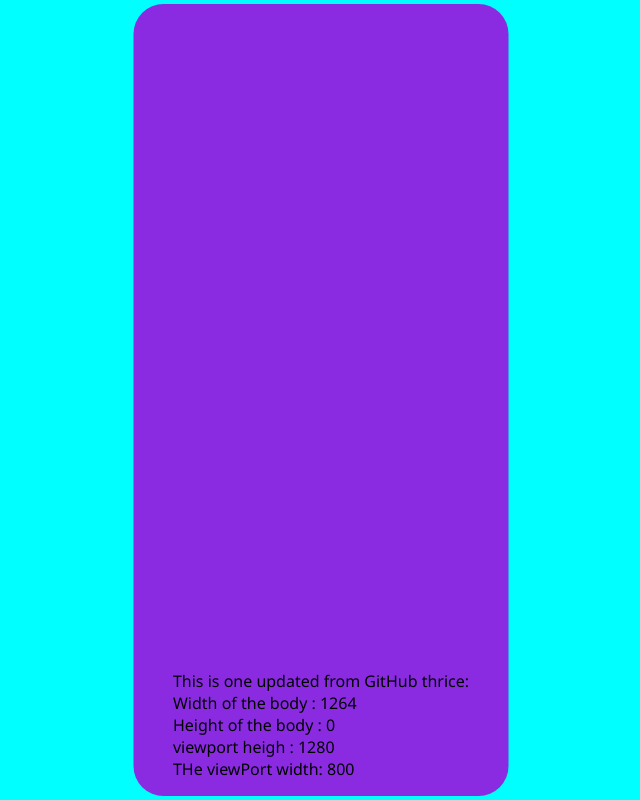
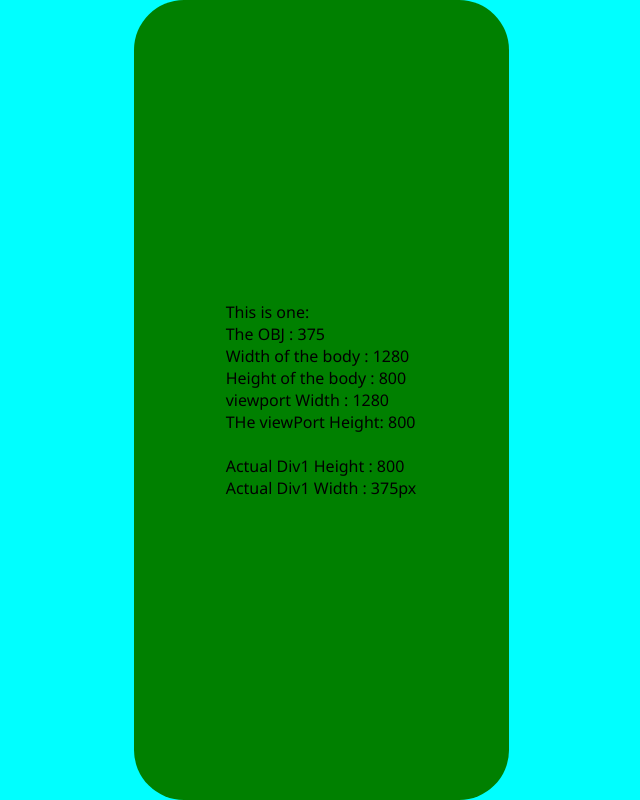
Before and after one commit to JovinMtl/testsize, a plain HTML site: page index.html in a window 1280 px wide. Shown: the whole page, without its empty margins (319-959 px from the left). Drawn offline with nearby package versions, Linux system fonts and the light colour scheme.

Commit message:
can now fit well the screen, i think

```diff
--- a/app.js
+++ b/app.js
@@ -4,12 +4,19 @@ console.log("The app starts ...")
 document.addEventListener('DOMContentLoaded', function(){
 
     var body = document.body
+    var div1 = document.querySelector('.one')
+    var divContent = div1.textContent
 
     var bodyHeight = body.offsetHeight
     var bodyWidth = body.offsetWidth
+    var div1Width = div1.offsetWidth
+    var div1Height = div1.offsetHeight
 
     console.log("Width :", bodyWidth)
     console.log("Height : ", bodyHeight)
+    console.log("The div1 : ", div1 + "With" + divContent)
+    console.log("THe width of the Div: " + div1Width)
+    console.log("THe Height of Div1 : " + div1Height)
 })
 
 window.onload = ()=>{
@@ -35,17 +42,38 @@ const App = Vue.createApp({
             bodyWidth : 0,
             viewportWidth : 0,
             viewportHeight : 0,
+            div1Height : 0,
+            div1Width : 0,
 
         };
     },
-    mounted(){
+    created(){
         window.onload = ()=>{
             var body = document.body
+            var div1 = document.querySelector('.two')
 
             this.bodyWidth = body.offsetWidth
             this.bodyHeight = body.scrollHeight
             this.viewportWidth = window.innerWidth
             this.viewportHeight = window.innerHeight
+            this.div1Width = div1.offsetWidth
+            this.div1Height = div1.offsetHeight
+
+            this.setSizee()
+            // var wishedWidth = 500
+            // div1.style.width = wishedWidth+'px'
+            var widthStr = this.div1Width.toString()
+            var widthFull = widthStr + 'px'
+            console.log("Width of DIV1: "+ this.div1Width)
+            console.log("THe DivWidth string is :", widthStr)
+            console.log("The DivWidthFull String is : ", widthFull)
+            var divValue = '400px'
+
+            this.div1Width = widthFull
+
+            div1.style.width = widthFull
+            // div1.style.width = '500px'
+            div1.style.height = this.div1Height + 'px'
 
             // console.log("again Width of the body:", bodyWidth)
             // console.log("again Height of the body: ", bodyHeight)
@@ -53,7 +81,58 @@ const App = Vue.createApp({
             // console.log("THe viewPort width : ", viewportWidth)
         }
     },
+    mounted(){
+        console.log("Now mounting")
+    },
+    computed: {
+        setSize(){
+            if (this.viewportWidth > 420){
+                const fixedWidth = 375
+                const fixedHeight = this.viewportHeight
+                const obj = {
+                    height : fixedHeight,
+                    width : fixedWidth
+                }
+                return obj
+            } else {
+                const fixedWidth = this.viewportWidth
+                const fixedHeight = this.viewportHeight
+                const obj = {
+                    height : fixedHeight,
+                    width : fixedWidth
+                }
+                return obj
+            }
+        }
+    },
+    methods: {
+        setSizee(){
+            if (this.viewportWidth > 420){
+                const fixedWidth = 375
+                this.div1Width = 375
+                const fixedHeight = this.viewportHeight
+                this.div1Height = this.viewportHeight
+                const obj = {
+                    height : fixedHeight,
+                    width : fixedWidth
+                }
+                return obj
+            } else {
+                console.log("The FOUND Width is inferior to 420 at :" + this.viewportWidth)
+                const fixedWidth = this.viewportWidth
+                this.div1Width = this.viewportWidth
+                const fixedHeight = this.viewportHeight
+                this.div1Height = this.viewportHeight
+
+                const obj = {
+                    height : fixedHeight,
+                    width : fixedWidth
+                }
+                return obj
+            }
+        }
+    }
 
 });
 
-App.mount('.one')
+App.mount('.two')
--- a/index.html
+++ b/index.html
@@ -11,13 +11,28 @@
 </head>
 <body>
     <div class="one">
-        <p>This is one updated from GitHub thrice: <br>
+        <p>This is one: <br>
+            The OBJ : {{ setSize.width }} <br>
             Width of the body : {{ bodyWidth }} <br>
             Height of the body : {{ bodyHeight }} <br>
-            viewport heigh  : {{ viewportWidth }} <br>
-            THe viewPort width: {{ viewportHeight}} <br>
+            viewport Width  : {{ viewportWidth }} <br>
+            THe viewPort Height: {{ viewportHeight}} <br><br>
+            Actual Div1 Height : {{ div1Height }} <br>
+            Actual Div1 Width : {{ div1Width }} <br>
         </p>
 
     </div>
+    <div class="two">
+        <p>This is one: <br>
+            The OBJ : {{ setSize.width }} <br>
+            Width of the body : {{ bodyWidth }} <br>
+            Height of the body : {{ bodyHeight }} <br>
+            viewport Width  : {{ viewportWidth }} <br>
+            THe viewPort Height: {{ viewportHeight}} <br><br>
+            Actual Div1 Height : {{ div1Height }} <br>
+            Actual Div1 Width : {{ div1Width }} <br>
+        </p>
+    </div>
+
 </body>
 </html>
--- a/style.css
+++ b/style.css
@@ -5,10 +5,15 @@
 
 html {
     font-family: 'Segoe UI';
+    margin: 0;
+    padding: 0;
+    overflow: hidden;
 }
 
 body {
     background-color: aqua;
+    margin: 0;
+    padding: 0;
     /* justify-content: center;- */
 }
 
@@ -19,11 +24,25 @@ body {
     position: absolute;
     left: 50%;
     /* top: 3%; */
-    bottom: -49%;
+    bottom: -50%;
     transform: translate(-50%, -50%);
-    border-radius: 30px;
+    border-radius: 50px;
     /* border-color: blue; */
     display: flex;
     justify-content: center;
     align-items: end;
+    display: none;
 }
+
+.two {
+    background-color: green;
+    height: 100vh;
+    width: 370px;
+    margin: 0 auto;
+    display: flex; /*allowing the content to be centered*/
+    overflow: hidden;
+    border-radius: 50px;
+    justify-content: center;
+    align-items: center;
+    /* display: none; */
+}
```
